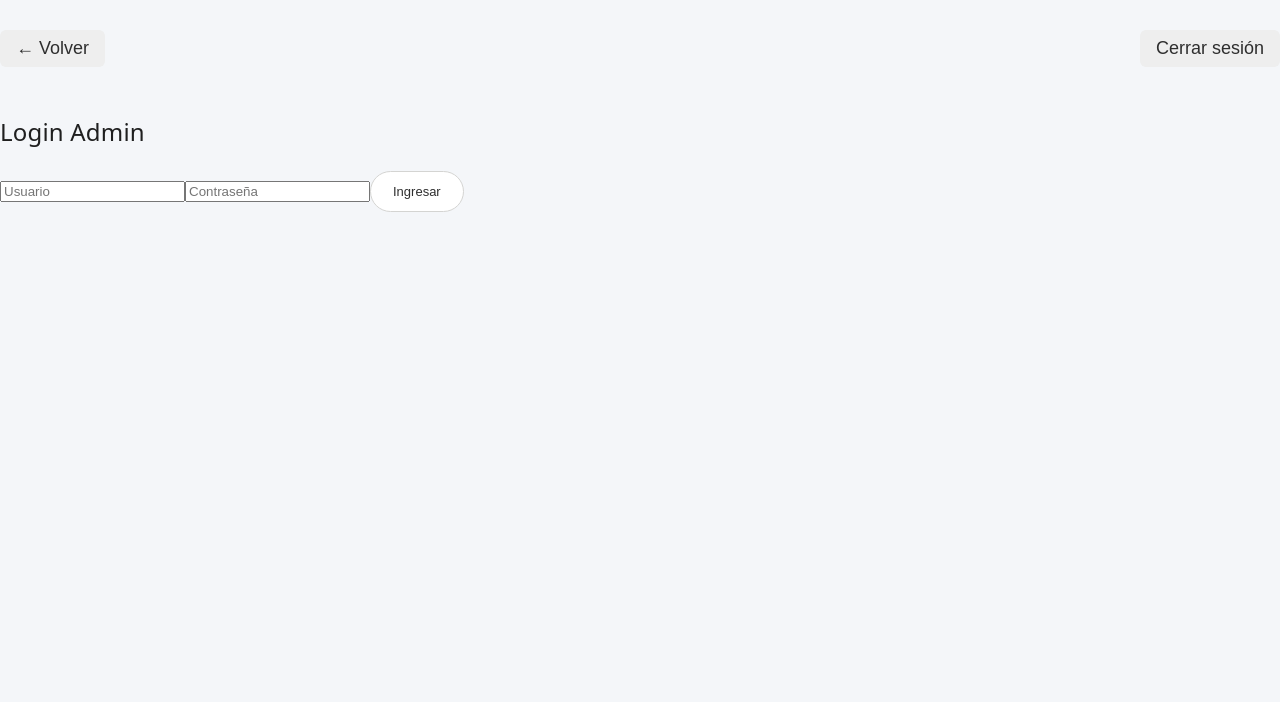
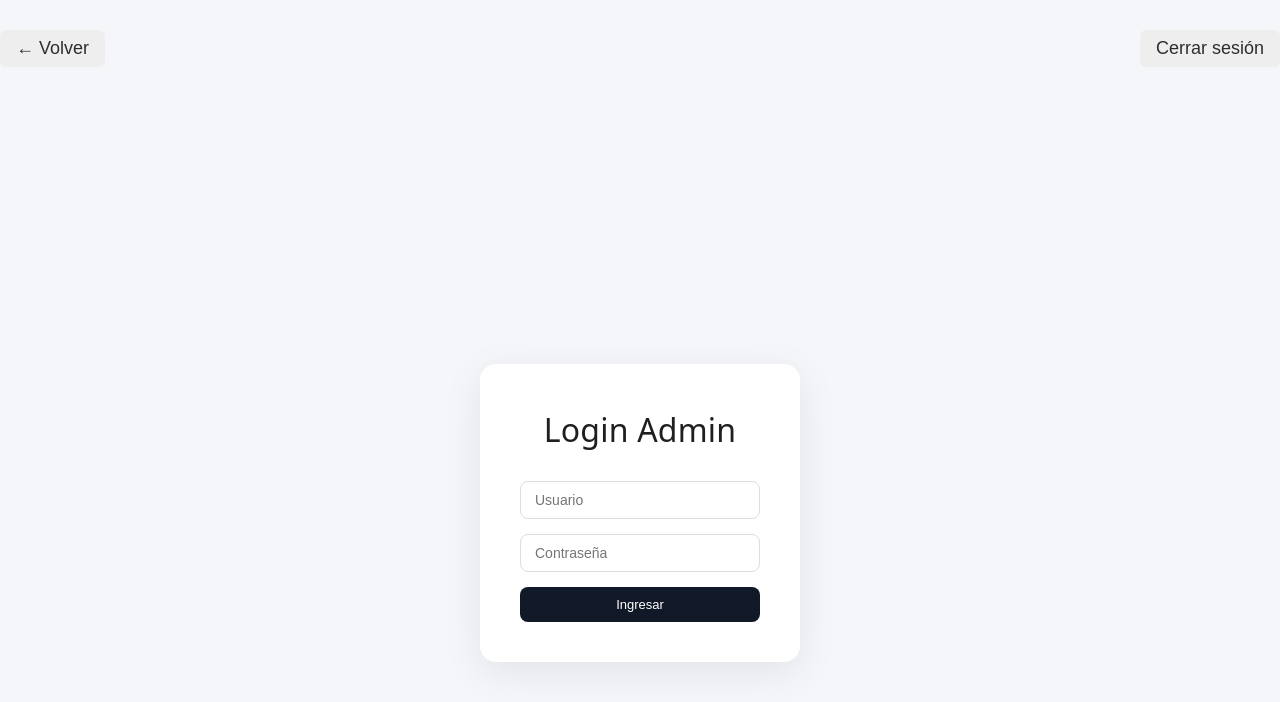
Before and after one commit to marianoliobarret-svg/colchon-totem, a React (Vite) app in the folder frontend/: page / in a window 1280 px wide. Both pictures are taken after a click on the button "Ver panel admin". Shown: the top 702 px of the page. Built offline with nearby package versions, Linux system fonts and the light colour scheme; no server answers.

Commit message:
ultimos cambios

```diff
--- a/frontend/src/pages/LoginAdmin.jsx
+++ b/frontend/src/pages/LoginAdmin.jsx
@@ -23,10 +23,12 @@ export default function LoginAdmin({ onSuccess }) {
 
 
   return (
+    <div className="login-wrapper">
+      <div className="login-card">
+        <h1>Login Admin</h1>
     <form onSubmit={submit} className="admin-login">
-      <h2>Login Admin</h2>
-
       <input
+        type="text"
         placeholder="Usuario"
         value={user}
         onChange={(e) => setUser(e.target.value)}
@@ -43,5 +45,7 @@ export default function LoginAdmin({ onSuccess }) {
 
       <button type="submit">Ingresar</button>
     </form>
+    </div>
+    </div>
   );
 }
--- a/frontend/src/pages/PanelAdmin.jsx
+++ b/frontend/src/pages/PanelAdmin.jsx
@@ -220,24 +220,24 @@ return (
                 </td>
 
                 <td>
-                  <select
-                    value={pedido.estado}
-                    onChange={(e) =>
-                      cambiarEstado(
-                        pedido.id,
-                        e.target.value
-                      )
-                    }
-                  >
-                    {ESTADOS.map((estado) => (
-                      <option
-                        key={estado}
-                        value={estado}
-                      >
-                        {estado}
-                      </option>
-                    ))}
-                  </select>
+                  <td>
+                    <div
+                      className={`estado-badge estado-${pedido.estado}`}
+                      onClick={() => {
+                        const siguienteEstado =
+                          pedido.estado === "nuevo"
+                            ? "contactado"
+                            : pedido.estado === "contactado"
+                            ? "cerrado"
+                            : "nuevo";
+
+                        cambiarEstado(pedido.id, siguienteEstado);
+                      }}
+                    >
+                      {pedido.estado}
+                    </div>
+                  </td>
+
                 </td>
 
                 <td>
--- a/frontend/src/style.css
+++ b/frontend/src/style.css
@@ -407,18 +407,18 @@ button:disabled {
 }
 
 .estado-nuevo {
-  background: #e6f4ff;
+  background: #e5ff00;
   color: #ffff00;
 }
 
 .estado-contactado {
-  background: #fff4e5;
-  color: #ff00a6;
+  background: #a2ff9e;
+  color: #00ff9d;
 }
 
 .estado-cerrado {
-  background: #e8f5e9;
-  color: #2e7d32;
+  background: #ff4949;
+  color: #7d312e;
 }
 
 /* =========================
@@ -475,3 +475,61 @@ select {
   cursor: pointer;
   font-size: 14px;
 }
+
+/* =========================
+  login admin
+========================= */
+
+.login-wrapper {
+  height: 100vh;
+  display: flex;
+  justify-content: center;
+  align-items: center;
+  background: #f4f6f9;
+}
+
+.login-card {
+  background: white;
+  padding: 40px;
+  border-radius: 16px;
+  box-shadow: 0 10px 40px rgba(0, 0, 0, 0.08);
+  width: 320px;
+  text-align: center;
+}
+
+.login-card h1 {
+  margin-bottom: 25px;
+}
+
+.login-card form {
+  display: flex;
+  flex-direction: column;
+  gap: 15px;
+}
+
+.login-card input {
+  padding: 10px 14px;
+  border-radius: 8px;
+  border: 1px solid #ddd;
+  font-size: 14px;
+}
+
+.login-card input:focus {
+  outline: none;
+  border-color: #111827;
+}
+
+.login-card button {
+  padding: 10px;
+  border-radius: 8px;
+  border: none;
+  background: #111827;
+  color: white;
+  font-weight: 500;
+  cursor: pointer;
+  transition: 0.2s ease;
+}
+
+.login-card button:hover {
+  opacity: 0.9;
+}
```
